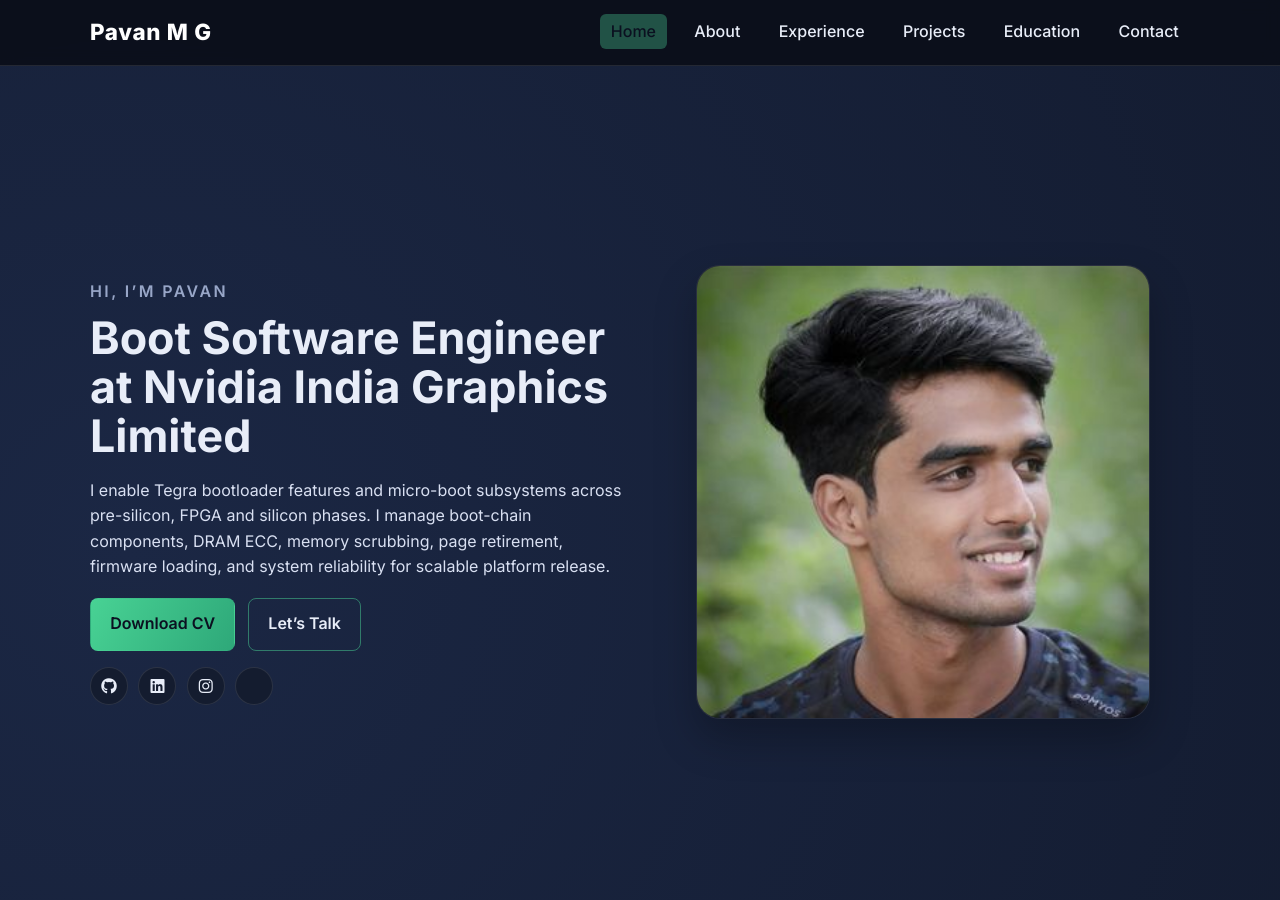
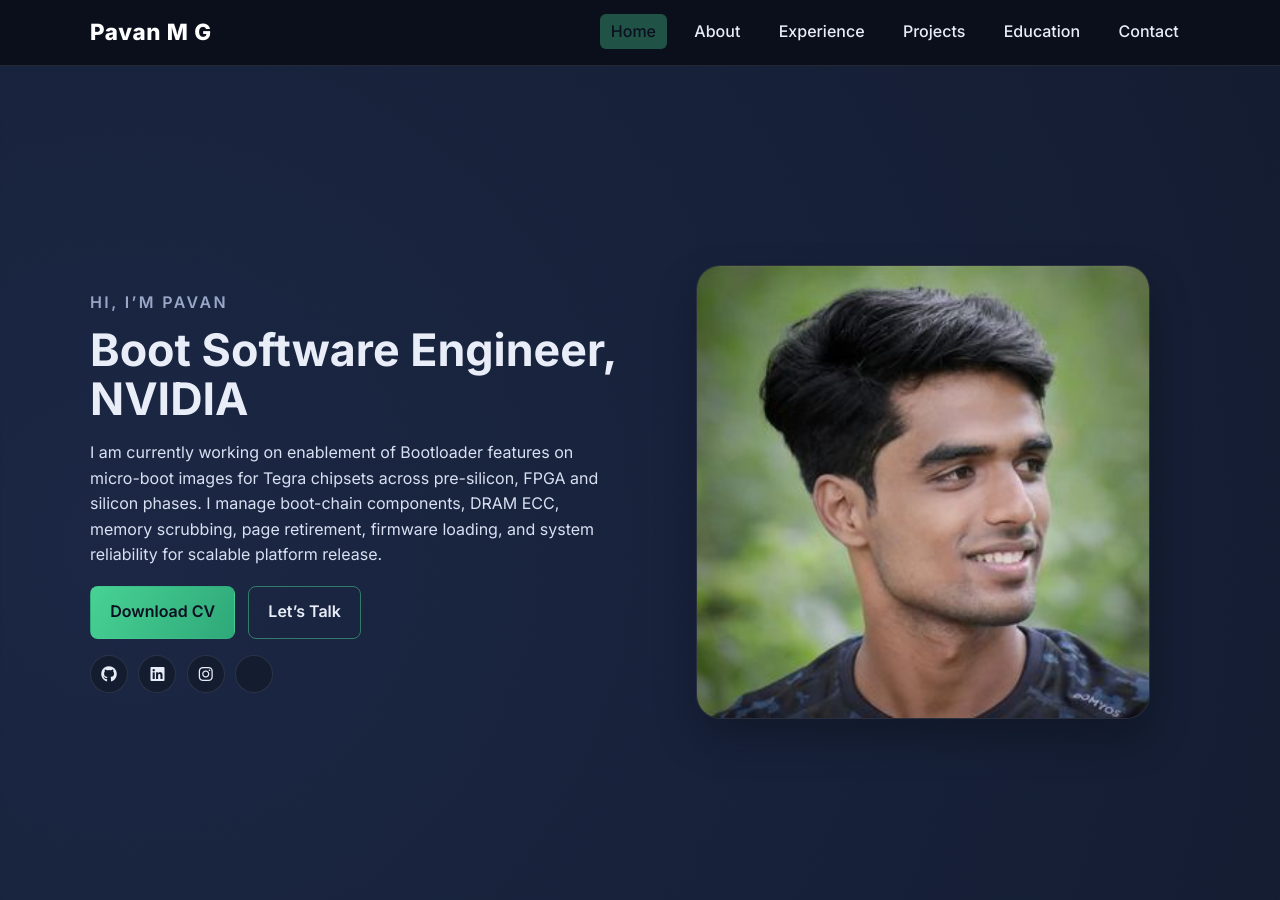
Before and after one commit to pavan-mg/pavan-mg.github.io, a Jekyll site: the page index.html, which Jekyll copies as it is, in a window 1280 px wide and 900 px high. Built offline with Jekyll 4.4.1, drawn with Linux system fonts in a browser that asks for light colours; some of the changed text lies outside the part shown.

Commit message:
Update index.html

```diff
--- a/index.html
+++ b/index.html
@@ -43,8 +43,8 @@
       <div class="container hero-grid">
         <div class="hero-text">
           <p class="eyebrow">Hi, I’m Pavan</p>
-          <h1>Boot Software Engineer at Nvidia India Graphics Limited</h1>
-          <p>I enable Tegra bootloader features and micro-boot subsystems across pre-silicon, FPGA and silicon phases. I manage boot-chain components, DRAM ECC, memory scrubbing, page retirement, firmware loading, and system reliability for scalable platform release.</p>
+          <h1>Boot Software Engineer, NVIDIA</h1>
+          <p>I am currently working on enablement of Bootloader features on micro-boot images for Tegra chipsets across pre-silicon, FPGA and silicon phases. I manage boot-chain components, DRAM ECC, memory scrubbing, page retirement, firmware loading, and system reliability for scalable platform release.</p>
           <div class="hero-actions">
             <a class="btn btn-primary" href="https://pavan-mg.in/assets/Pavan M G CV.pdf" target="_blank" rel="noreferrer">Download CV</a>
             <a class="btn btn-outline" href="#contact">Let’s Talk</a>
@@ -73,9 +73,8 @@
           <li>Meeting people</li>
           <li>Having new experiences</li>
           <li>Hiking and Biking</li>
-          <li>Web Developing</li>
-          <li>Computer Gaming</li>
-          <li>Manga and Anime</li>
+          <li>Playing Tennis</li>
+          <li>Swimming</li>
         </ul>
       </div>
     </section>
@@ -93,11 +92,10 @@
               <li>Developed and executed regression test cases for boot-chain features including DRAM ECC, memory scrubbing, page retirement, carveout settings, firmware loading, and fuse alias.</li>
               <li>Initialized core subsystems including MSS, iGPU, and FSI in early boot/software integration phases.</li>
               <li>Collaborated with cross-functional teams to identify and resolve system-level bugs.</li>
-              <li>Tech stack: C/C++, bootloader, LPDDR, bash, JTAG debugging, DS&A, Python, CNN, image processing.</li>
             </ul>
           </article>
           <article class="timeline-item">
-            <span class="timeline-date">2021 - 2023</span>
+            <span class="timeline-date">MAY 2021 - FEB 2023</span>
             <h3>DDR Software Systems Associate Engineer — Qualcomm</h3>
             <ul>
               <li>Enabled DDR subsystem features for value-tier chipsets including Snapdragon 600 and 400 series from post-silicon to customer sample phases.</li>
@@ -106,10 +104,11 @@
             </ul>
           </article>
           <article class="timeline-item">
-            <span class="timeline-date">2020</span>
+            <span class="timeline-date">MAY 2020 - AUG 2020</span>
             <h3>Interim Engineering Intern — Qualcomm</h3>
             <ul>
-              <li>Built DDR Eye Health Classifier tool: mapped DDR PHY Vref and CDC to 2D eye plot data, generated synthetic data, and used CNN to classify eye plot health.</li>
+              <li>Built DDR Eye Health Classifier tool:</li>
+              <li>Developed algorithms to map DDR PHY Vref and CDC to 2D eye plot data, generated synthetic data, and used CNN to classify eye plot health.</li>
               <li>Developed framework to report class and feature parameters for DDR eye plots on test SoCs.</li>
               <li>Secured pre-placement offer for performance and impact.</li>
             </ul>
```
